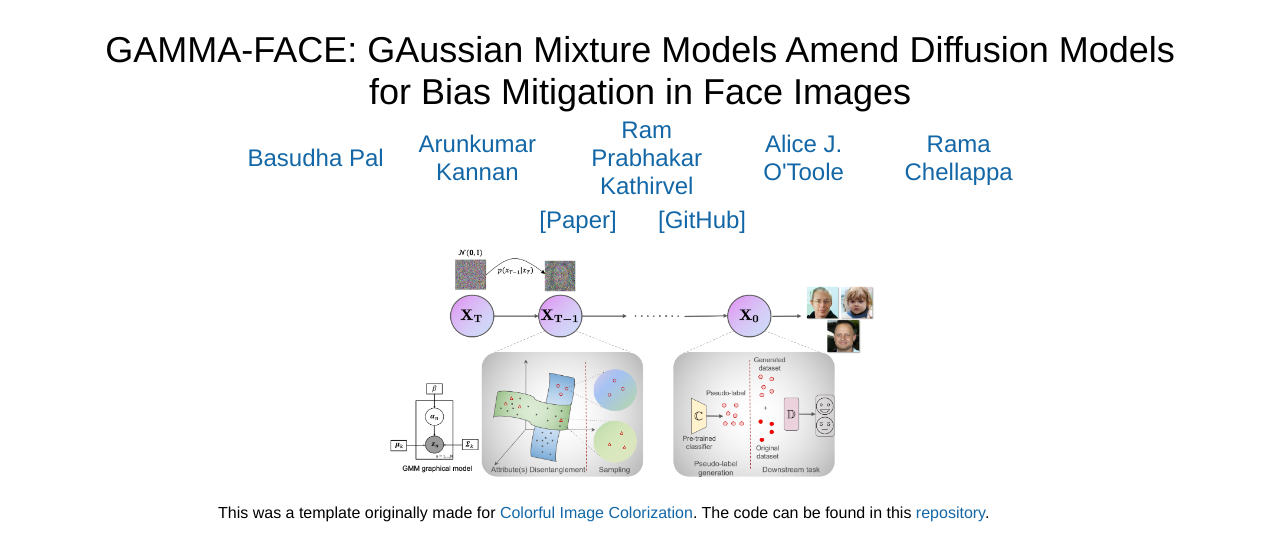
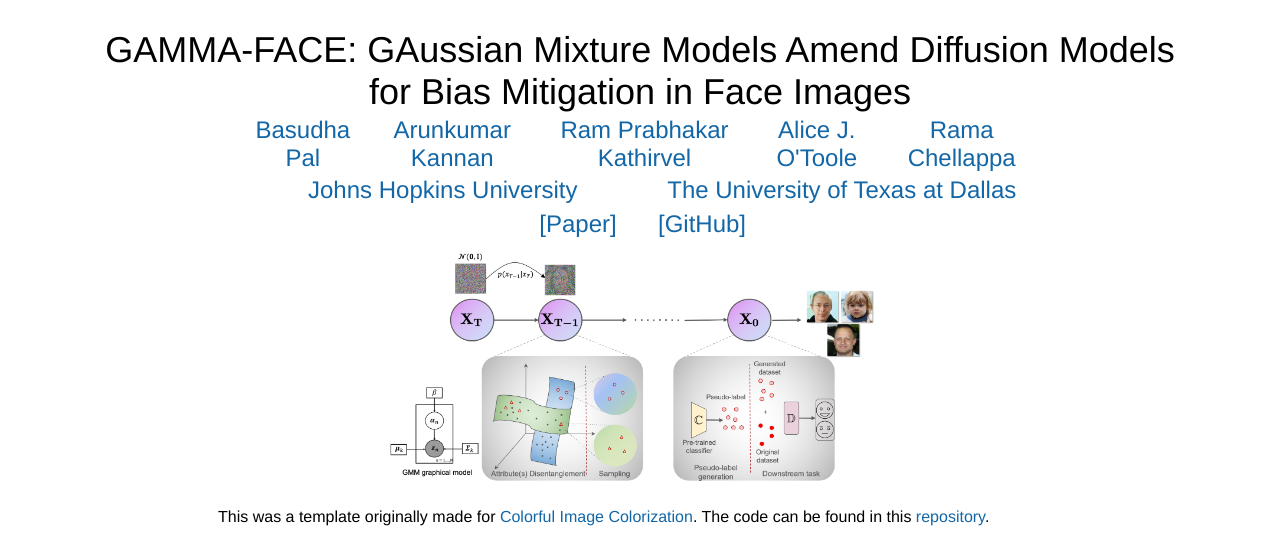
Before and after one commit to Bas-2k/Bas-2k.github.io, a plain HTML site: page index.html in a window 1280 px wide. Shown: the top 534 px of the page. Drawn offline with Linux system fonts and the light colour scheme; a script that the page names is missing; files whose address does not match are found by name.

Commit message:
Update index.html

```diff
--- a/index.html
+++ b/index.html
@@ -142,29 +142,41 @@
 		<table align=center width=600px>
 			<table align=center width=800px>
 				<tr>
-					<td align=center width =100px>
+					<td align=center colspan="2">
 						<center>
 							<span style="font-size:24px"><a href="https://scholar.google.com/citations?user=qyO_N_QAAAAJ&hl=en">Basudha Pal</a></span>
 						</center>
 					</td>
-					<td align=center width=100px>
+					<td align=center colspan="2">
 						<center>
 							<span style="font-size:24px"><a href="https://arunkumar-kannan.github.io/">Arunkumar Kannan</a></span>
 						</center>
 					</td>
-					<td align=center width=100px>
+					<td align=center colspan="2">
 						<center>
 							<span style="font-size:24px"><a href="https://sites.google.com/view/kramprabhakar/home">Ram Prabhakar Kathirvel</a></span>
 						</center>
 					</td>
-					<td align=center width=100px>
+					<td align=center colspan="2">
 						<center>
 							<span style="font-size:24px"><a href="https://profiles.utdallas.edu/alice.otoole">Alice J. O'Toole</a></span>
 						</center>
 					</td>
-					<td align=center width=100px>
+					<td align=center colspan="2">
 						<center>
 							<span style="font-size:24px"><a href="https://engineering.jhu.edu/faculty/rama-chellappa/">Rama Chellappa</a></span>
+						</center>
+					</td>
+				</tr>
+				<tr>
+					<td align=center colspan="5">
+						<center>
+							<span style="font-size:24px"><a href="">Johns Hopkins University</a></span>
+						</center>
+					</td>
+							<td align=center colspan="5">
+						<center>
+							<span style="font-size:24px"><a href="">The University of Texas at Dallas</a></span>
 						</center>
 					</td>
 				</tr>
```
